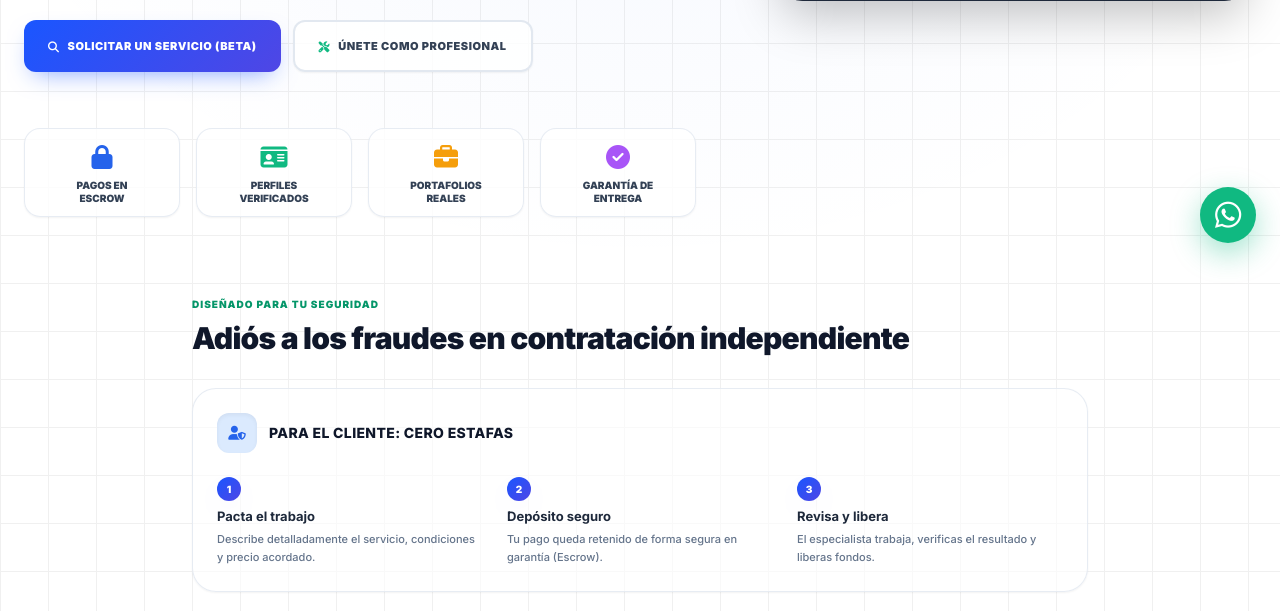
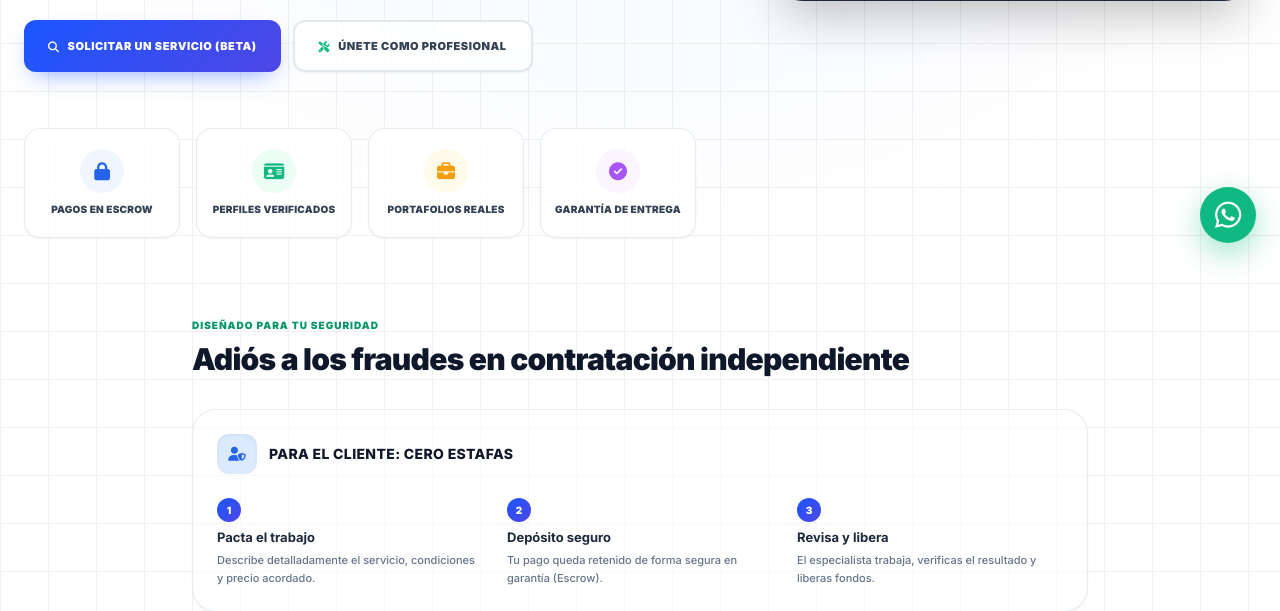
Before and after one commit to rich020383-commits/inWorker, a Flask app: page / in a window 1280 px wide. Shown: the part 533-1144 px from the top of the page. Run offline with Flask 3, Linux system fonts and the light colour scheme; parts of the project's set-up code (start-up, migrations or seed data) failed here and were passed over; some libraries are stand-ins or nearby versions.

Commit message:
UI: alinear y equilibrar tarjetas de beneficios del hero (iconos en circulos fijos, alturas uniformes)

```diff
--- a/templates/landing.html
+++ b/templates/landing.html
@@ -114,22 +114,30 @@
                 </div>
 
                 <!-- Beneficios rápidos: Grid 2x2 en celular, 4 en línea en escritorio -->
-                <div class="grid grid-cols-2 md:grid-cols-4 gap-3 md:gap-4 pt-8">
-                    <div class="flex flex-col items-center p-3 md:p-3 bg-white/80 backdrop-blur-md rounded-2xl text-center border border-slate-200/80 shadow-sm transition hover:-translate-y-1">
-                        <i class="fas fa-lock text-blue-600 text-xl md:text-2xl mb-2 md:mb-1.5"></i>
-                        <span class="text-[9px] md:text-[10px] font-black uppercase text-slate-700 leading-tight">Pagos en<br>Escrow</span>
+                <div class="grid grid-cols-2 md:grid-cols-4 gap-3 md:gap-4 pt-8 items-stretch">
+                    <div class="flex flex-col items-center justify-center gap-2.5 py-4 md:py-5 px-2 bg-white/80 backdrop-blur-md rounded-2xl text-center border border-slate-200/80 shadow-sm transition hover:-translate-y-1">
+                        <span class="w-10 h-10 md:w-11 md:h-11 flex items-center justify-center rounded-full bg-blue-50 shrink-0">
+                            <i class="fas fa-lock text-blue-600 text-base md:text-lg"></i>
+                        </span>
+                        <span class="text-[9px] md:text-[10px] font-black uppercase text-slate-700 leading-snug tracking-wide">Pagos en Escrow</span>
                     </div>
-                    <div class="flex flex-col items-center p-3 md:p-3 bg-white/80 backdrop-blur-md rounded-2xl text-center border border-slate-200/80 shadow-sm transition hover:-translate-y-1">
-                        <i class="fas fa-id-card text-emerald-500 text-xl md:text-2xl mb-2 md:mb-1.5"></i>
-                        <span class="text-[9px] md:text-[10px] font-black uppercase text-slate-700 leading-tight">Perfiles<br>Verificados</span>
+                    <div class="flex flex-col items-center justify-center gap-2.5 py-4 md:py-5 px-2 bg-white/80 backdrop-blur-md rounded-2xl text-center border border-slate-200/80 shadow-sm transition hover:-translate-y-1">
+                        <span class="w-10 h-10 md:w-11 md:h-11 flex items-center justify-center rounded-full bg-emerald-50 shrink-0">
+                            <i class="fas fa-id-card text-emerald-500 text-base md:text-lg"></i>
+                        </span>
+                        <span class="text-[9px] md:text-[10px] font-black uppercase text-slate-700 leading-snug tracking-wide">Perfiles Verificados</span>
                     </div>
-                    <div class="flex flex-col items-center p-3 md:p-3 bg-white/80 backdrop-blur-md rounded-2xl text-center border border-slate-200/80 shadow-sm transition hover:-translate-y-1">
-                        <i class="fas fa-briefcase text-amber-500 text-xl md:text-2xl mb-2 md:mb-1.5"></i>
-                        <span class="text-[9px] md:text-[10px] font-black uppercase text-slate-700 leading-tight">Portafolios<br>Reales</span>
+                    <div class="flex flex-col items-center justify-center gap-2.5 py-4 md:py-5 px-2 bg-white/80 backdrop-blur-md rounded-2xl text-center border border-slate-200/80 shadow-sm transition hover:-translate-y-1">
+                        <span class="w-10 h-10 md:w-11 md:h-11 flex items-center justify-center rounded-full bg-amber-50 shrink-0">
+                            <i class="fas fa-briefcase text-amber-500 text-base md:text-lg"></i>
+                        </span>
+                        <span class="text-[9px] md:text-[10px] font-black uppercase text-slate-700 leading-snug tracking-wide">Portafolios Reales</span>
                     </div>
-                    <div class="flex flex-col items-center p-3 md:p-3 bg-white/80 backdrop-blur-md rounded-2xl text-center border border-slate-200/80 shadow-sm transition hover:-translate-y-1">
-                        <i class="fas fa-check-circle text-purple-500 text-xl md:text-2xl mb-2 md:mb-1.5"></i>
-                        <span class="text-[9px] md:text-[10px] font-black uppercase text-slate-700 leading-tight">Garantía de<br>Entrega</span>
+                    <div class="flex flex-col items-center justify-center gap-2.5 py-4 md:py-5 px-2 bg-white/80 backdrop-blur-md rounded-2xl text-center border border-slate-200/80 shadow-sm transition hover:-translate-y-1">
+                        <span class="w-10 h-10 md:w-11 md:h-11 flex items-center justify-center rounded-full bg-purple-50 shrink-0">
+                            <i class="fas fa-check-circle text-purple-500 text-base md:text-lg"></i>
+                        </span>
+                        <span class="text-[9px] md:text-[10px] font-black uppercase text-slate-700 leading-snug tracking-wide">Garantía de Entrega</span>
                     </div>
                 </div>
             </div>
```
